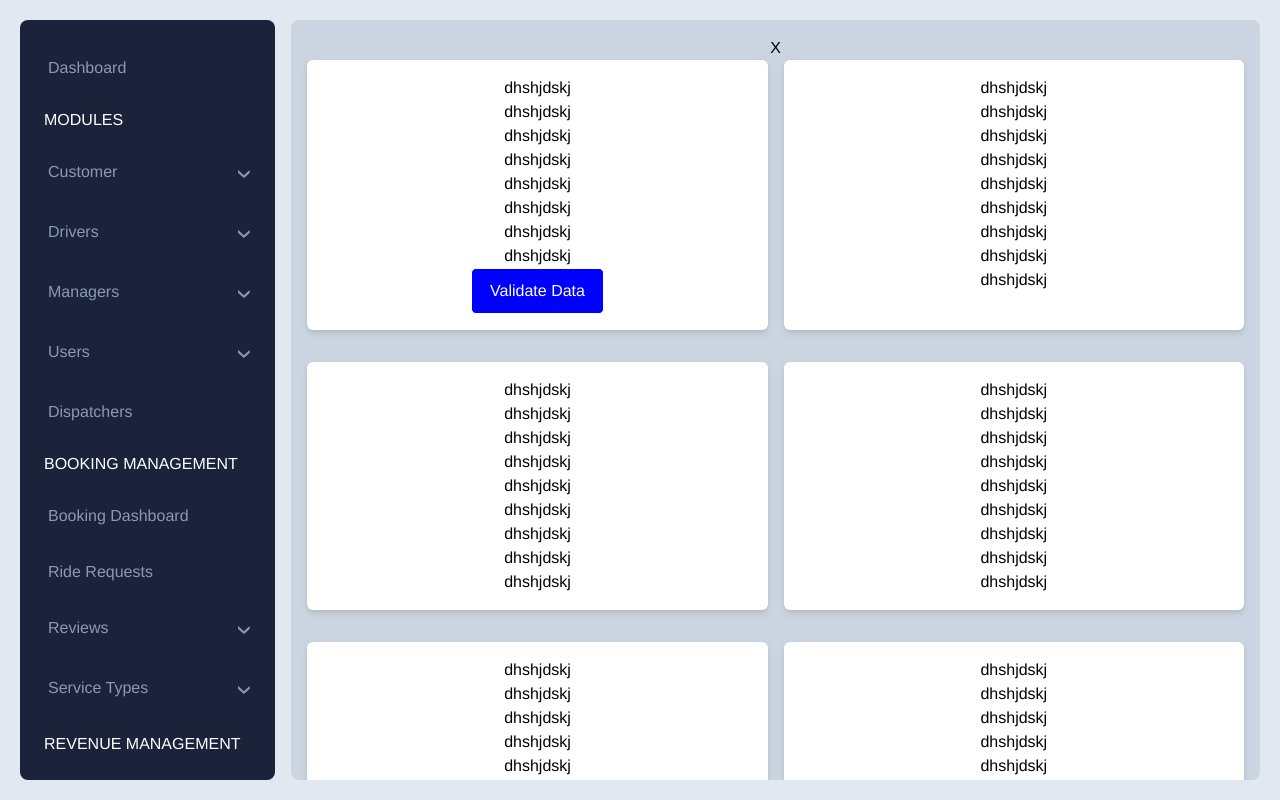
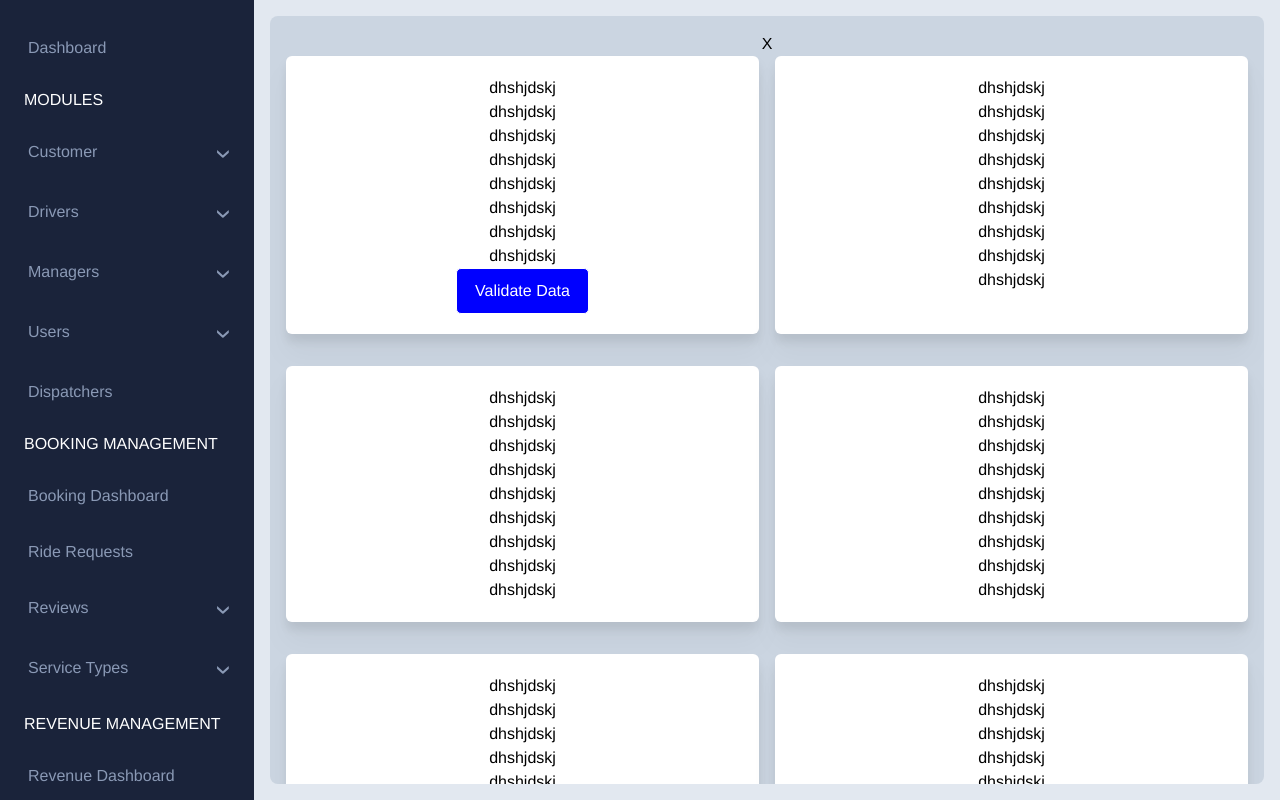
Before and after one commit to MuhammedKasujja/smart-store, a React (Create React App) app: page /orders in a window 1280 px wide. Built offline with nearby package versions, Linux system fonts and the light colour scheme.

Commit message:
feat: style scrollbar

```diff
--- a/package.json
+++ b/package.json
@@ -51,6 +51,7 @@
   "devDependencies": {
     "autoprefixer": "^10.4.7",
     "postcss": "^8.4.14",
+    "tailwind-scrollbar": "^3.0.0",
     "tailwindcss": "^3.0.24"
   }
 }
--- a/src/Components/Card.tsx
+++ b/src/Components/Card.tsx
@@ -1,11 +1,9 @@
-import { Children } from "react"
-
 interface CardProps{
     children?: React.ReactNode
 }
 
 const Card: React.FC<CardProps> = ({children}) =>{
-    return (<div className="bg-white rounded-md p-4 mb-4 drop-shadow-md hover:drop-shadow-xl">
+    return (<div className="bg-white rounded-md p-5 mb-4 drop-shadow-xl">
         {children}
     </div>)
 }
--- /dev/null
+++ b/src/Components/Card/Card.tsx
@@ -0,0 +1,11 @@
+interface CardProps {
+  children?: React.ReactNode;
+
+}
+
+const Card: React.FC<CardProps> = (props) => {
+  const { children } = props;
+  return <></>;
+};
+
+export default Card;
--- /dev/null
+++ b/src/Components/Card/CardBody.tsx
@@ -0,0 +1,5 @@
+const CardBody: React.FC =()=>{
+    return (<></>)
+}
+
+export default CardBody
--- /dev/null
+++ b/src/Components/Card/CardHeader.tsx
@@ -0,0 +1,6 @@
+const CardHeader:React.FC =()=>{
+
+    return (<></>)
+}
+
+export default CardHeader
--- /dev/null
+++ b/src/Components/Card/index.tsx
@@ -0,0 +1,3 @@
+export {default as CardNew} from "./Card"
+// export * from "./CardBody"
+// export * from "./CardHeader"
--- a/src/Layout/MainLayout.tsx
+++ b/src/Layout/MainLayout.tsx
@@ -10,13 +10,13 @@ const MainContent: React.FC = () => {
     }
     return (
         <>
-            <div className="bg-slate-200 p-5 h-screen overflow-hidden pb">
-                <div className="flex gap-4 h-full">
+            <div className="bg-slate-200 p-0 h-screen overflow-hidden">
+                <div className="flex h-full">
                     {isOpen &&
                         <Sidebar />
                     }
                     {/* Main Content */}
-                    <div className={`${isOpen ? 'w-full' : 'w-screen'} bg-slate-300 p-4  rounded-lg overflow-y-auto mainContainer`}>
+                    <div className={`${isOpen ? 'w-full' : 'w-screen'} bg-slate-300 p-4 m-4 rounded-lg overflow-y-auto mainContainer`}>
                         <p className="cursor-pointer" onClick={() => setOpen((isOpen) => !isOpen)}>X</p>
                         <Outlet />
                     </div>
--- a/src/Layout/SideBar/SideBarMenuItem.tsx
+++ b/src/Layout/SideBar/SideBarMenuItem.tsx
@@ -24,8 +24,6 @@ const SideBarMenuItem: React.FC<MenuItem> = (item) => {
       navigate(item.url);
     }
   }, [selected]);
-
-  useEffect(() => {}, []);
 
   return (
     <>
--- a/src/Layout/SideBar/index.tsx
+++ b/src/Layout/SideBar/index.tsx
@@ -33,7 +33,7 @@ const SideBar: React.FC = () => {
   });
   return (
     <>
-      <div className="w-80 bg-[#1a233a] p-4 rounded-lg overflow-y-auto hover:overflow-y-auto text-[#8a99b5]">
+      <div className="w-80 bg-[#1a233a] p-4 rounded-none overflow-y-scroll text-[#8a99b5] hover:overflow-y-auto scrollbar-thumb-[#8a99b5] scrollbar-thin">
         {menuContent}
       </div>
     </>
--- a/tailwind.config.js
+++ b/tailwind.config.js
@@ -5,5 +5,5 @@ module.exports = {
   theme: {
     extend: {},
   },
-  plugins: [],
+  plugins: [require("tailwind-scrollbar")],
 }
```
Also changed, not shown: 1 other file (tests, documents, lock files or other folders).
